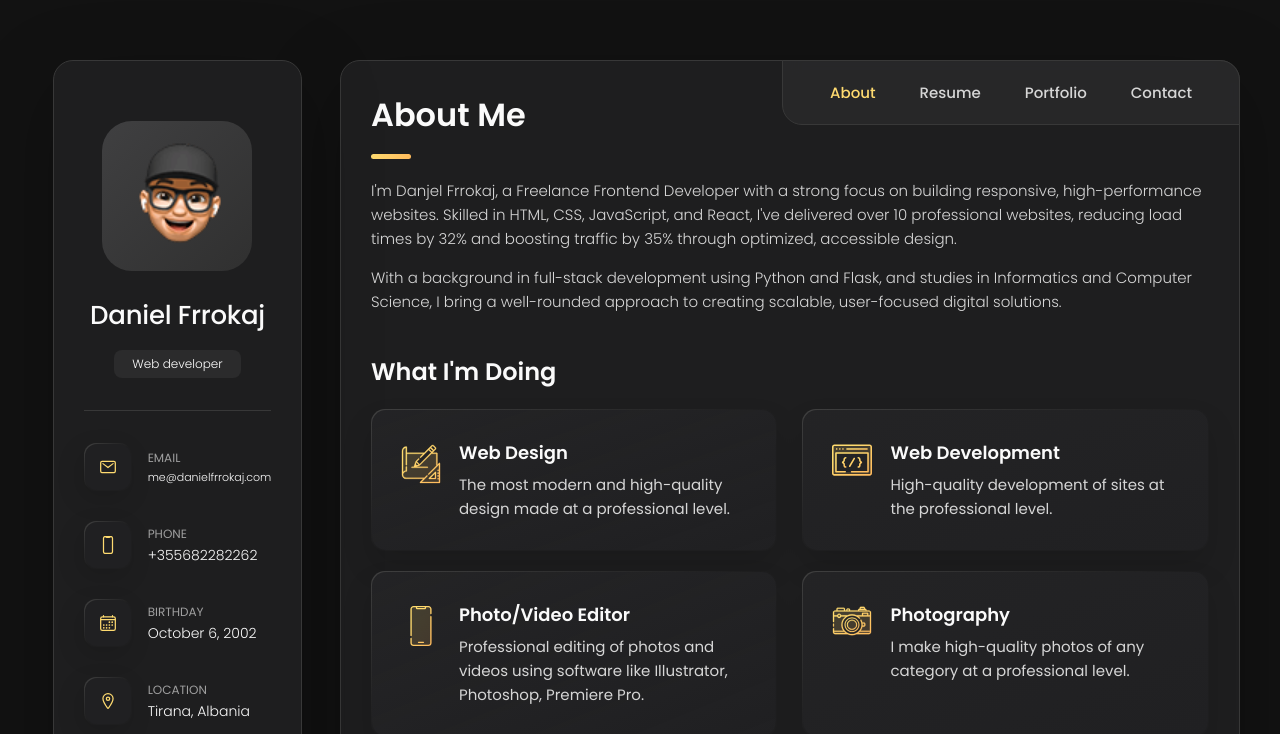
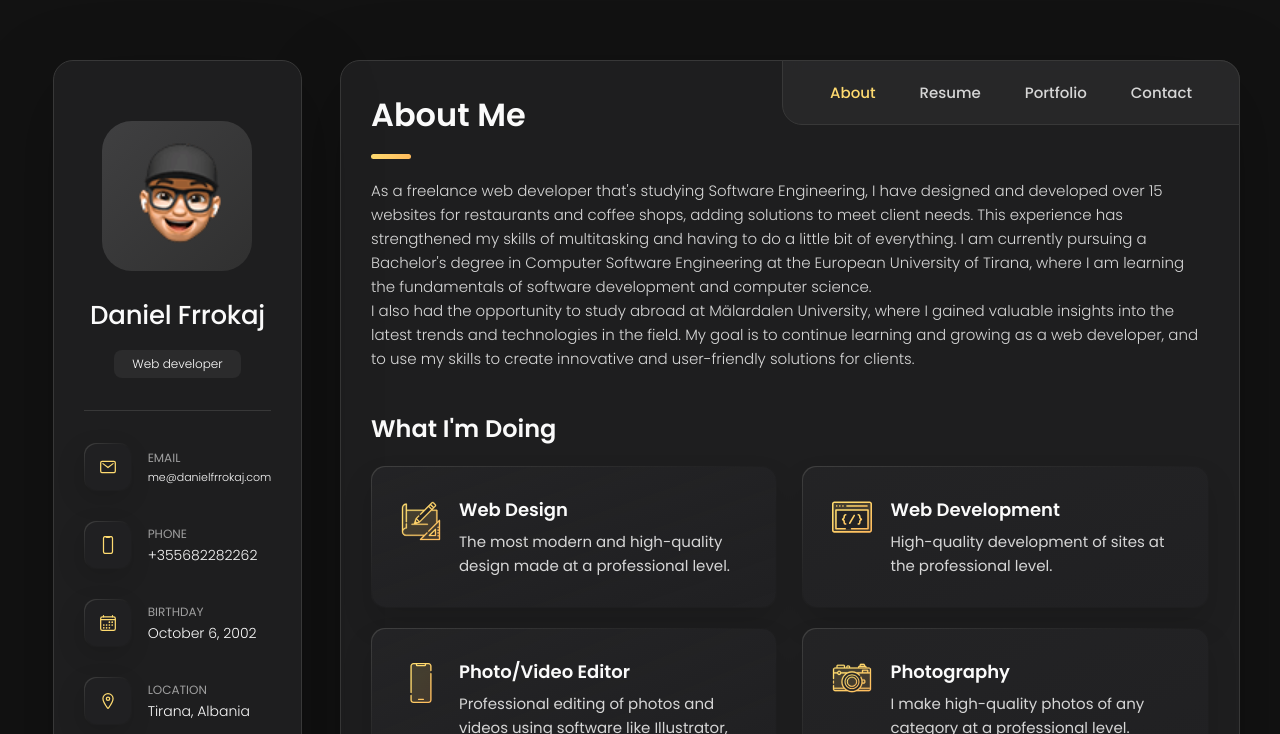
Before and after one commit to danielfrrokaj/Personal-Portfolio, a plain HTML site: page index.html in a window 1280 px wide. Shown: the top 734 px of the page. Drawn offline with nearby package versions, Linux system fonts and the light colour scheme.

Commit message:
about me text updated

```diff
--- a/index.html
+++ b/index.html
@@ -206,11 +206,8 @@
 
         <section class="about-text">
           <p>
-            I'm Danjel Frrokaj, a Freelance Frontend Developer with a strong focus on building responsive, high-performance websites. Skilled in HTML, CSS, JavaScript, and React, I've delivered over 10 professional websites, reducing load times by 32% and boosting traffic by 35% through optimized, accessible design.
-          </p>
-
-          <p>
-            With a background in full-stack development using Python and Flask, and studies in Informatics and Computer Science, I bring a well-rounded approach to creating scalable, user-focused digital solutions.
+            As a freelance web developer that's studying Software Engineering, I have designed and developed over 15 websites for restaurants and coffee shops, adding solutions to meet client needs. This experience has strengthened my skills of multitasking and having to do a little bit of everything. I am currently pursuing a Bachelor's degree in Computer Software Engineering at the European University of Tirana, where I am learning the fundamentals of software development and computer science. <br>
+            I also had the opportunity to study abroad at Mälardalen University, where I gained valuable insights into the latest trends and technologies in the field. My goal is to continue learning and growing as a web developer, and to use my skills to create innovative and user-friendly solutions for clients.
           </p>
         </section>
 
```
